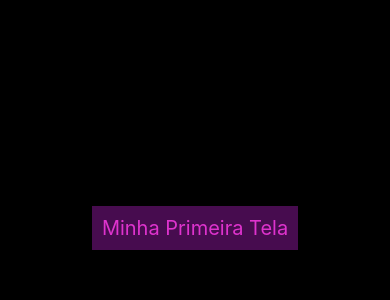
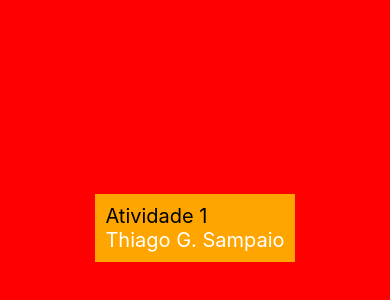
Before and after one commit to ThiagoGSampaio/aula_expo_0, a React Native app: screen / in a window 390 px wide. Shown: the part 194-494 px from the top of the page. Built offline with nearby package versions, Linux system fonts and the light colour scheme.

Commit message:
Aula 12-03

```diff
--- a/App.js
+++ b/App.js
@@ -3,10 +3,12 @@
 
 import Exemplo_0 from './componets/exemplo_1';
 
+import Atividade_1 from './componets/atividade_1';
+
 export default function App() {
   return (
     <View style={styles.container}>
-      <Exemplo_0 />
+      <Atividade_1/>
       <StatusBar style="auto" />
     </View>
   );
@@ -15,7 +17,7 @@
 const styles = StyleSheet.create({
   container: {
     flex: 1,
-    backgroundColor: '#000',
+    backgroundColor: 'red',
     alignItems: 'center',
     justifyContent: 'center',
   },
--- /dev/null
+++ b/componets/atividade_1/index.js
@@ -0,0 +1,13 @@
+import { View, Text } from 'react-native';
+import styles from './styles.js';
+
+function Atividade_1(){
+    return(
+        <View style={styles.container}>
+            <Text style={styles.texto}>Atividade 1</Text>
+            <Text style={styles.texto2}>Thiago G. Sampaio</Text>
+        </View>
+    );
+}
+
+export default Atividade_1;
--- /dev/null
+++ b/componets/atividade_1/styles.js
@@ -0,0 +1,22 @@
+import { StyleSheet } from 'react-native';
+
+const styles = StyleSheet.create({
+
+    container:{
+        backgroundColor:'orange',
+        padding:10,
+    },
+
+    texto:{
+        color: 'black',
+        fontSize:20,
+    },
+
+    texto2:{
+        color: 'white',
+        fontSize:20,
+    },
+
+});
+
+export default styles;
--- a/componets/exemplo_1/index.js
+++ b/componets/exemplo_1/index.js
@@ -1,5 +1,5 @@
 import { View, Text } from 'react-native';
-import styles from './style';
+import styles from './styles';
 
 function Exemplo_0(){
     return(
```
Also changed, not shown: componets/exemplo_1/styles.js (renamed from componets/exemplo_1/style.js).
